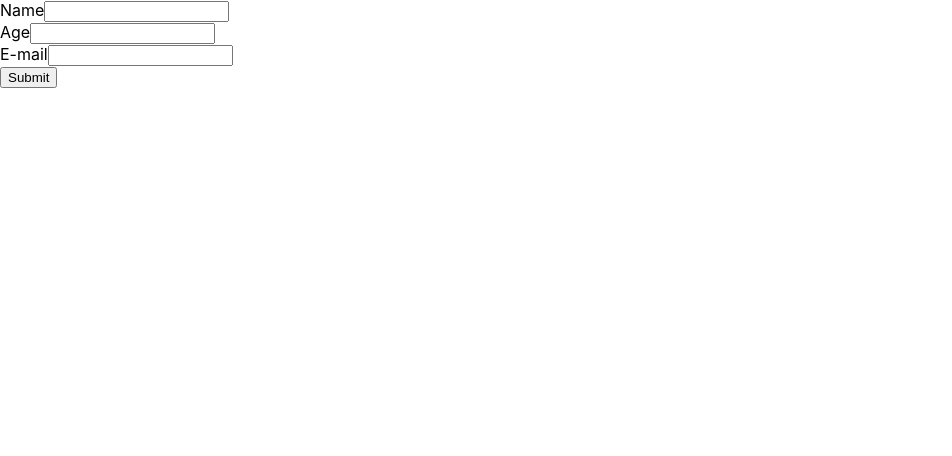
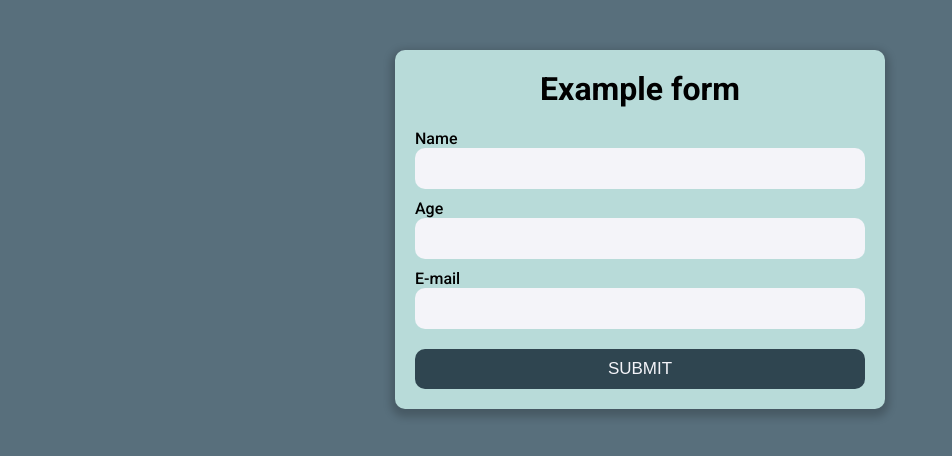
Before and after one commit to lpizzinidev/react-form-example, a React (Create React App) app in the folder frontend/: page / in a window 1280 px wide. Shown: the top 456 px of the page, without its empty margins (0-952 px from the left). Built offline with nearby package versions, Linux system fonts and the light colour scheme.

Commit message:
Handled form validation with errors

```diff
--- a/frontend/public/index.html
+++ b/frontend/public/index.html
@@ -24,6 +24,12 @@
       work correctly both with client-side routing and a non-root public URL.
       Learn how to configure a non-root public URL by running `npm run build`.
     -->
+    <link rel="preconnect" href="https://fonts.googleapis.com" />
+    <link rel="preconnect" href="https://fonts.gstatic.com" crossorigin />
+    <link
+      href="https://fonts.googleapis.com/css2?family=Roboto:wght@300;400;500;700&display=swap"
+      rel="stylesheet"
+    />
     <title>React App</title>
   </head>
   <body>
--- a/frontend/src/App.js
+++ b/frontend/src/App.js
@@ -9,17 +9,14 @@ function App() {
   };
 
   const [formData, setFormData] = useState(initialFormData);
-  const [formErrors, setFormErrors] = useState(initialFormData);
+  const [formErrors, setFormErrors] = useState([]);
 
   const handleSubmit = async (e) => {
     e.preventDefault();
 
     try {
       // Send POST request
-      const res = await axios.post(
-        'http://localhost:5000/api/v1/person',
-        formData
-      );
+      await axios.post('http://localhost:5000/api/v1/person', formData);
 
       // HTTP req successful
 
@@ -31,15 +28,21 @@ function App() {
   };
 
   const handleErrors = (err) => {
-    const { errors } = err.response.data;
+    if (err.response.data && err.response.data.errors) {
+      // Handle validation errors
+      const { errors } = err.response.data;
 
-    for (let error in errors) {
-      const { param, msg } = error;
-      console.log(error);
-      setFormErrors({
-        ...formErrors,
-        param: msg,
-      });
+      let errorMsg = [];
+      for (let error of errors) {
+        const { msg } = error;
+
+        errorMsg.push(msg);
+      }
+
+      setFormErrors(errorMsg);
+    } else {
+      // Handle generic error
+      setFormErrors(['Oops, there was an error!']);
     }
   };
 
@@ -48,16 +51,26 @@ function App() {
       ...formData,
       [e.target.name]: e.target.value,
     });
+    setFormErrors([]);
   };
 
   return (
     <div>
-      <form onSubmit={handleSubmit}>
+      <form onSubmit={handleSubmit} className='form'>
+        <h1>Example form</h1>
+        {formErrors.length > 0 && (
+          <ul className='error'>
+            {formErrors.map((error) => (
+              <li>{error}</li>
+            ))}
+          </ul>
+        )}
         <div>
           <label>Name</label>
           <input
             type='text'
             name='name'
+            className='input'
             value={formData.name}
             onInput={handleChange}
           />
@@ -67,6 +80,7 @@ function App() {
           <input
             type='number'
             name='age'
+            className='input'
             value={formData.age}
             onInput={handleChange}
           />
@@ -76,11 +90,12 @@ function App() {
           <input
             type='email'
             name='email'
+            className='input'
             value={formData.email}
             onInput={handleChange}
           />
         </div>
-        <input type='submit' value='Submit' />
+        <input type='submit' className='button' value='Submit' />
       </form>
     </div>
   );
--- a/frontend/src/index.css
+++ b/frontend/src/index.css
@@ -1,13 +1,67 @@
 body {
   margin: 0;
-  font-family: -apple-system, BlinkMacSystemFont, 'Segoe UI', 'Roboto', 'Oxygen',
-    'Ubuntu', 'Cantarell', 'Fira Sans', 'Droid Sans', 'Helvetica Neue',
-    sans-serif;
+  font-family: 'Roboto', sans-serif;
   -webkit-font-smoothing: antialiased;
   -moz-osx-font-smoothing: grayscale;
+  background-color: #586f7c;
 }
 
-code {
-  font-family: source-code-pro, Menlo, Monaco, Consolas, 'Courier New',
-    monospace;
+h1 {
+  text-align: center;
+  margin-top: 0;
 }
+
+label {
+  font-weight: 500;
+}
+
+ul {
+  list-style-type: none;
+}
+
+.form {
+  max-width: 450px;
+  margin: 50px auto 0 auto;
+  border-radius: 10px;
+  background-color: #b8dbd9;
+  padding: 20px;
+  box-shadow: 0px 4px 8px 4px rgba(0, 0, 0, 0.2);
+}
+
+.input {
+  width: 100%;
+  background-color: #f4f4f9;
+  outline: none;
+  border: none;
+  border-radius: 10px;
+  font-size: 18px;
+  padding: 10px;
+  box-sizing: border-box;
+  margin-bottom: 10px;
+}
+
+.button {
+  width: 100%;
+  color: #f4f4f9;
+  background-color: #2f4550;
+  font-size: 17px;
+  font-weight: 500;
+  border-radius: 10px;
+  padding: 10px;
+  margin-top: 10px;
+  border: none;
+  text-transform: uppercase;
+}
+
+.button:hover {
+  cursor: pointer;
+  box-shadow: 0px 4px 8px 4px rgba(0, 0, 0, 0.2);
+}
+
+.error {
+  text-align: center;
+  background-color: rgba(255, 16, 31, 0.3);
+  padding: 10px;
+  border-radius: 10px;
+  border: 1px solid #ff101f;
+}
```
Also changed, not shown: 1 other file (tests, documents, lock files or other folders).
